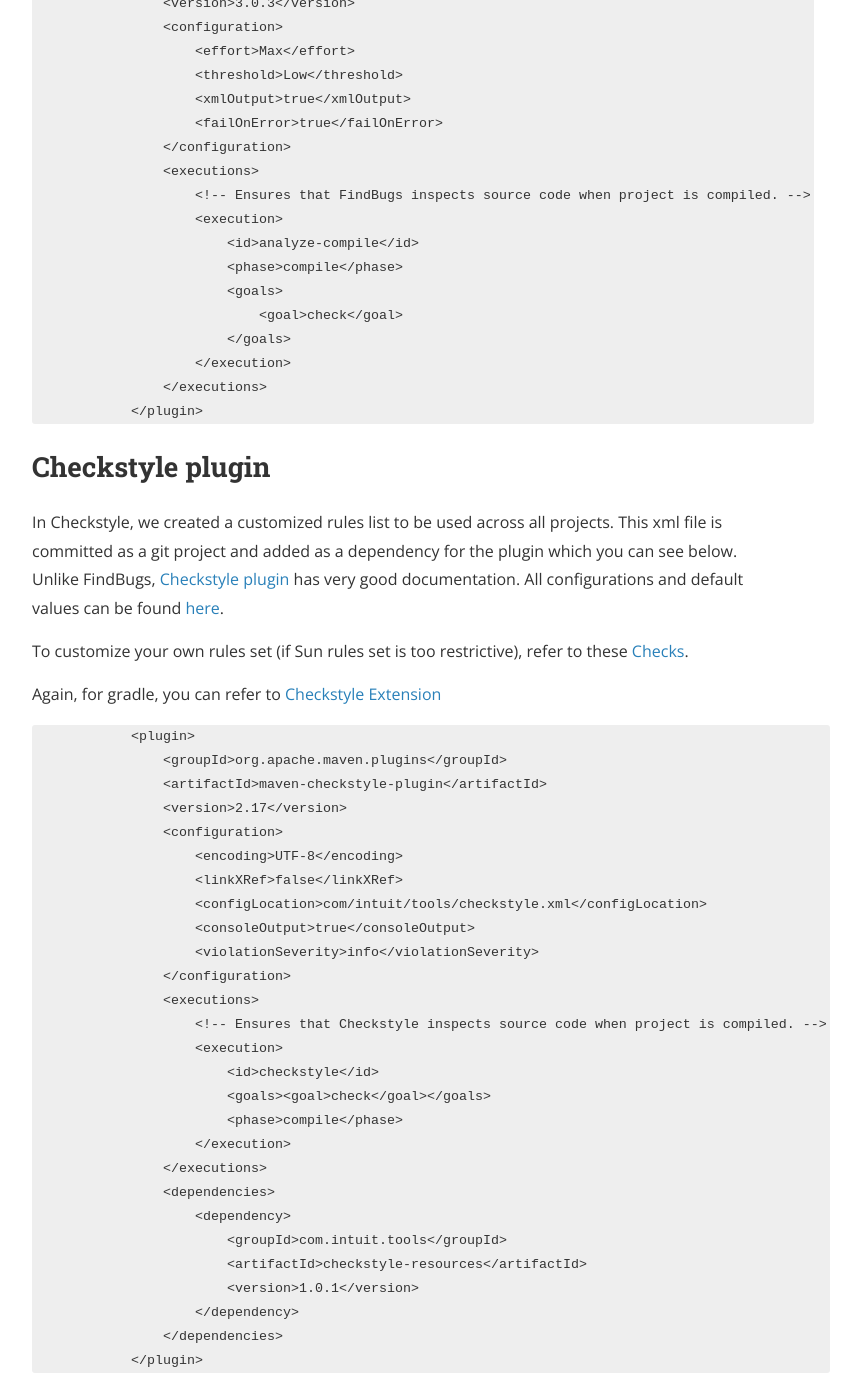
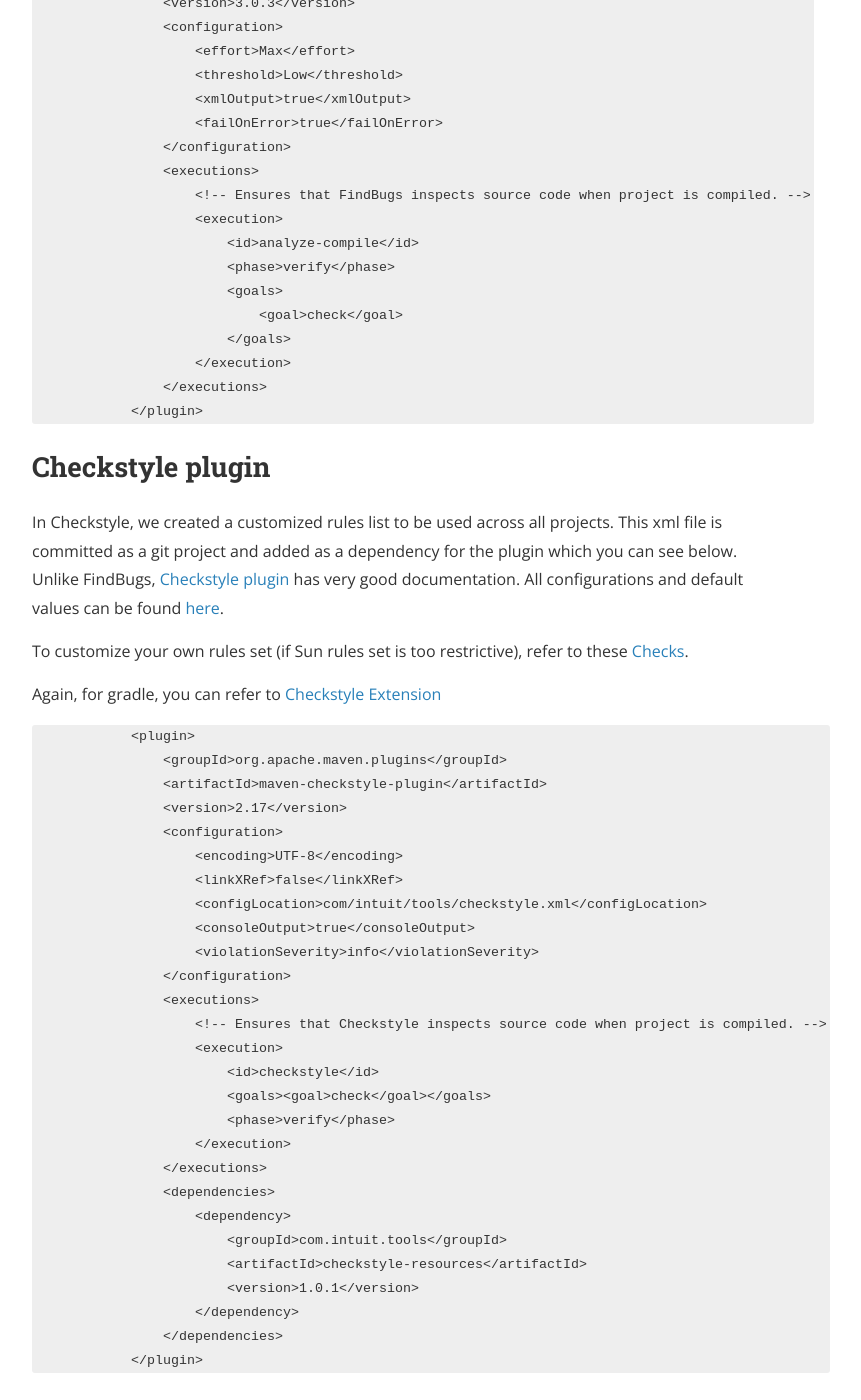
Before and after one commit to eing/eing.github.io, a Jekyll site: the page built from _posts/2016-02-29-Git-Pre-Commit-Hooks-Part2.markdown, in a window 1280 px wide and 1400 px high, scrolled down 933 px. Shown: the whole window, without its empty margins (240-1101 px from the left). Built offline with Jekyll 4.4.1, drawn with Linux system fonts in a browser that asks for light colours; nearby versions of some CDN libraries; Markdown is read by kramdown in place of the engine named in the settings; comment, search, counter and statistics services are not loaded; a style sheet for code colours, icons or effects is not loaded.

Commit message:
change phase to verify

```diff
--- a/_posts/2016-02-29-Git-Pre-Commit-Hooks-Part2.markdown
+++ b/_posts/2016-02-29-Git-Pre-Commit-Hooks-Part2.markdown
@@ -32,7 +32,7 @@
                     <!-- Ensures that FindBugs inspects source code when project is compiled. -->
                     <execution>
                         <id>analyze-compile</id>
-                        <phase>compile</phase>
+                        <phase>verify</phase>
                         <goals>
                             <goal>check</goal>
                         </goals>
@@ -65,7 +65,7 @@
                     <execution>
                         <id>checkstyle</id>
                         <goals><goal>check</goal></goals>
-                        <phase>compile</phase>
+                        <phase>verify</phase>
                     </execution>
                 </executions>
                 <dependencies>
```
